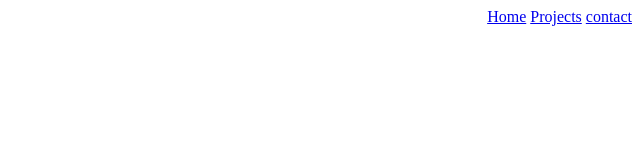
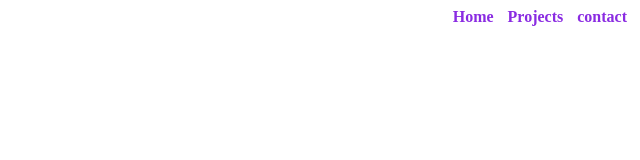
Before and after one commit to gkgiri222/gkgiri222.github.io, a plain HTML site: page index.html in a window 1280 px wide. Shown: the whole page, without its empty margins (640-1280 px from the left). Drawn offline with Linux system fonts and the light colour scheme.

Commit message:
add html

```diff
--- a/index.html
+++ b/index.html
@@ -10,6 +10,16 @@
         nav {
             display: flex;
             justify-content: space-between;
+             align-items: center;
+        }
+
+       div.link a{
+            /* border: 4px solid blue; */
+            padding:5px;
+            /* border: 1px solid; */
+            text-decoration: none;
+            color: blueviolet;
+            font-weight:  bold;
         }
     </style>
 </head>
@@ -26,10 +36,11 @@
 
         <!--container for navigation links-->
         <div>
+            <div class="link">
             <a href="section-home">Home</a>
             <a href="section-projects">Projects</a>
             <a href="section-contact">contact</a>
-
+        </div>
         </div>
     </nav>
 </body>
```
